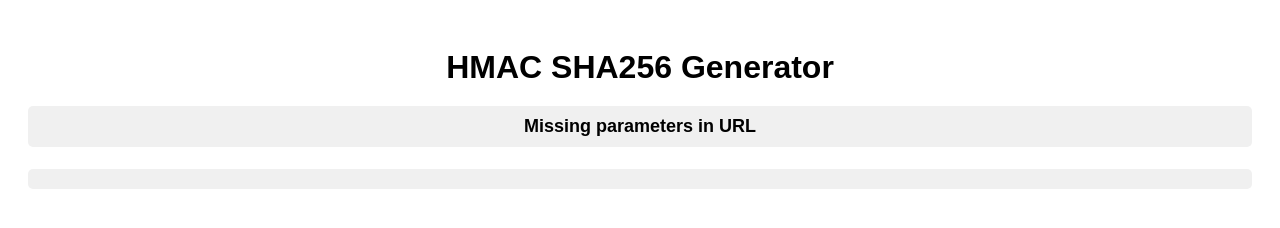
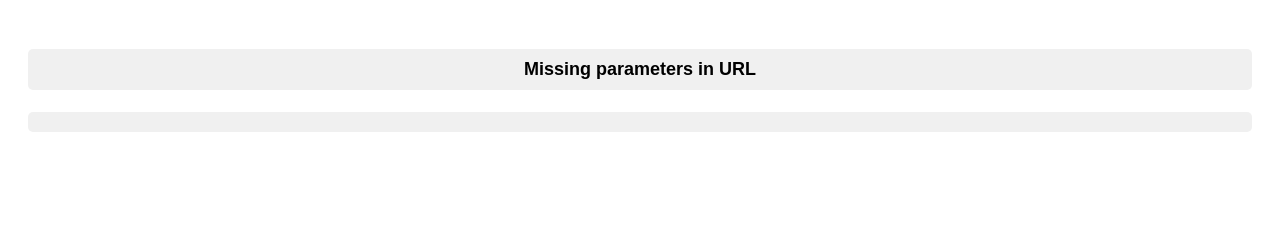
Before and after one commit to xlofficeconsultants/xlofficeconsultants.github.io, a plain HTML site: page index.html in a window 1280 px wide. Drawn offline with Linux system fonts and the light colour scheme.

Commit message:
Update index.html

```diff
--- a/index.html
+++ b/index.html
@@ -88,9 +88,7 @@
     </script>
 </head>
 <body>
-    <h1>HMAC SHA256 Generator<div id="output">
-        <!-- Output will be inserted here -->
-    </div></h1>
+    <h1><div id="output"></div></h1>
     <div id="output">
         <!-- Output will be inserted here -->
     </div>
```
